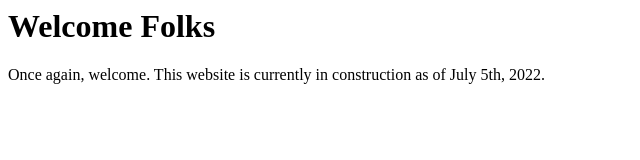
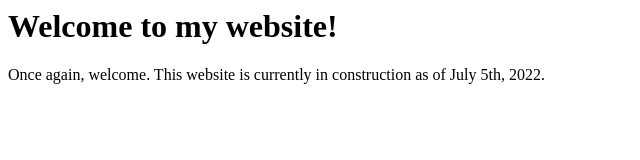
Before and after one commit to JulioAAlvarez/julioaalvarez.com, a plain HTML site: page index.html in a window 1280 px wide. Shown: the whole page, without its empty margins (0-640 px from the left). Drawn offline with Linux system fonts and the light colour scheme.

Commit message:
Fixed text

```diff
--- a/index.html
+++ b/index.html
@@ -6,7 +6,7 @@
     <title>!Welcome</title>
 </head>
 <body>
-    <h1>Welcome Folks</h1>
+    <h1>Welcome to my website!</h1>
     <p>Once again, welcome. This website is currently in construction as of July 5th, 2022.</p>
 </body>
 </html>
```
